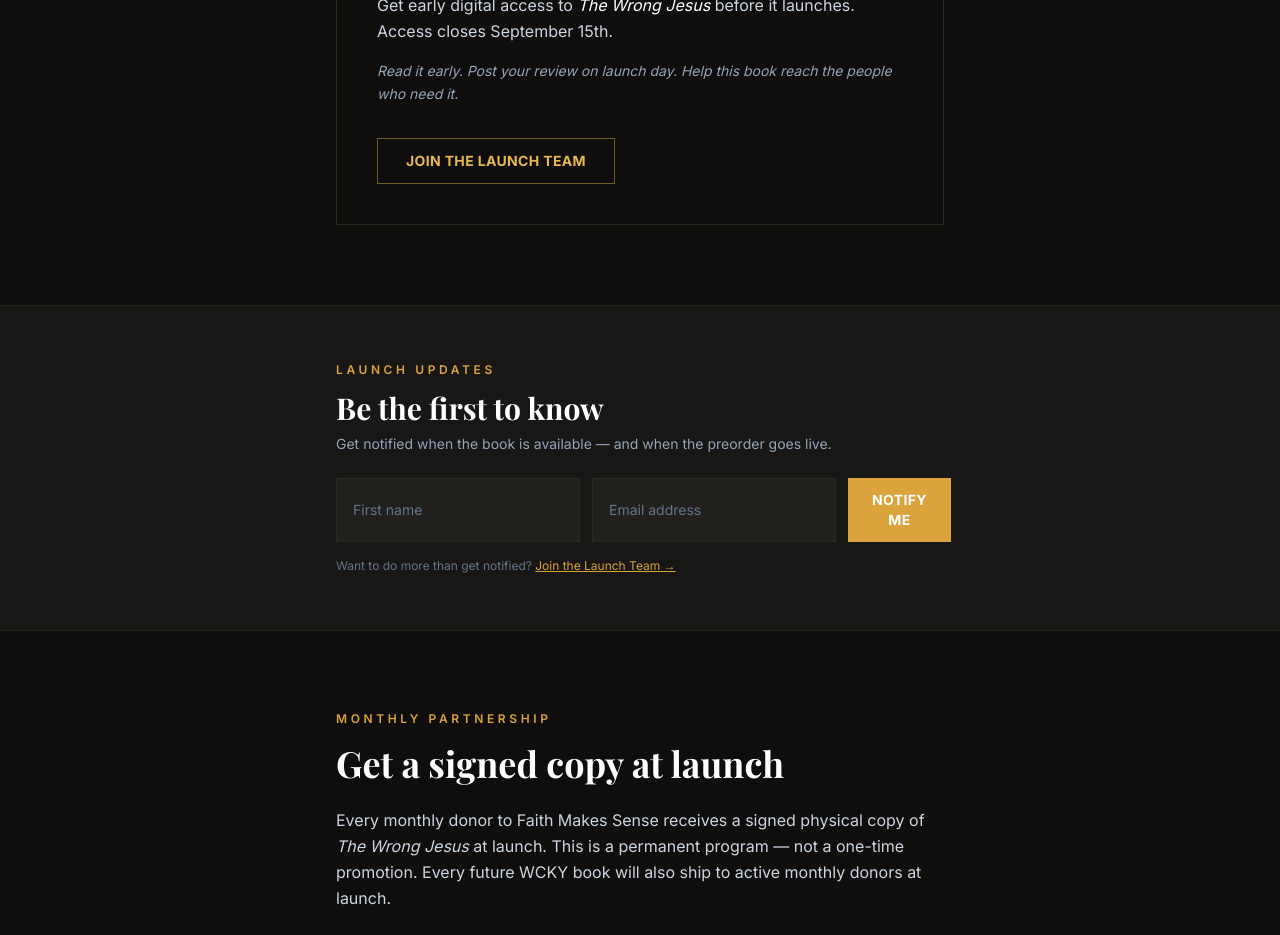
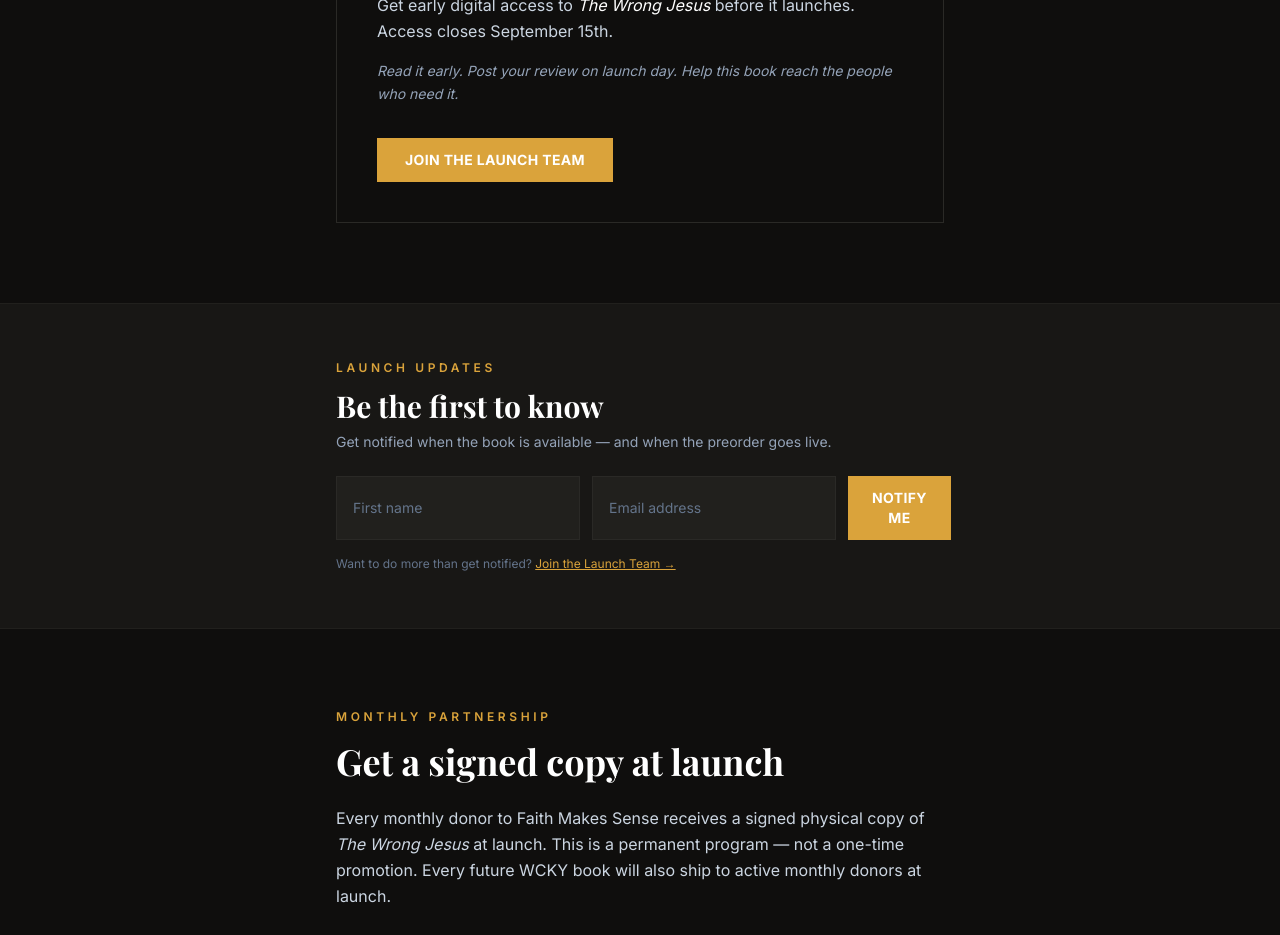
Before and after one commit to byomes/wcky, a Next.js app: page /thewrongjesus in a window 1280 px wide. Shown: the part 1220-2155 px from the top of the page. Built offline with nearby package versions, Linux system fonts and the light colour scheme; a web font is replaced by a local one.

Commit message:
fix: change Launch Team CTA button to filled gold style
Swap the outline treatment (border + gold-400 text) for the same
filled bg-gold-500/text-white style used on the Monthly Partnership
button, matching padding, size, and hover behavior.

```diff
--- a/src/app/thewrongjesus/page.tsx
+++ b/src/app/thewrongjesus/page.tsx
@@ -107,7 +107,7 @@ export default function TheWrongJesusPage() {
             </p>
             <Link
               href="/arc"
-              className="inline-flex items-center justify-center px-7 py-3 border border-gold-500/50 text-gold-400 text-sm font-bold tracking-wide uppercase hover:border-gold-400 hover:text-gold-300 transition-colors duration-200"
+              className="inline-flex items-center justify-center px-7 py-3 bg-gold-500 text-white text-sm font-bold tracking-wide uppercase hover:bg-gold-400 transition-colors duration-200"
             >
               Join the Launch Team
             </Link>
```
